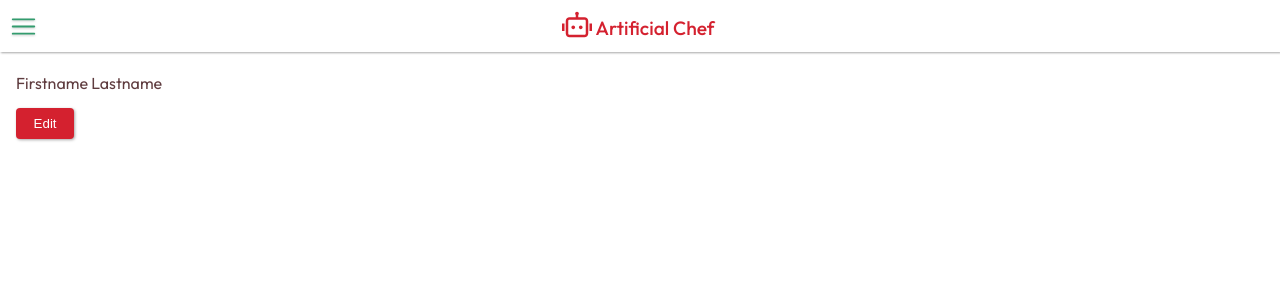
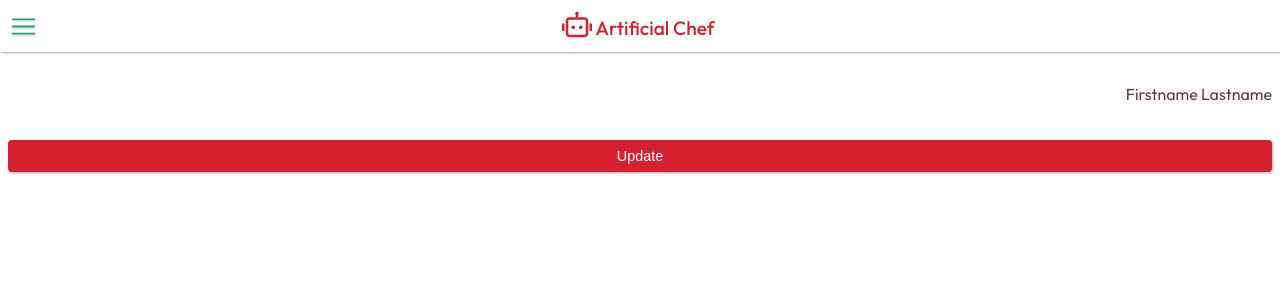
Before and after one commit to fethicansert/Artifical-Chef, a React (Create React App) app in the folder my-app/: page /user/1 in a window 1280 px wide. Shown: the top 300 px of the page. Built offline with nearby package versions, Linux system fonts and the light colour scheme; no server answers.

Commit message:
user update styling done

```diff
--- a/my-app/src/copms/user-page/User.js
+++ b/my-app/src/copms/user-page/User.js
@@ -1,24 +1,24 @@
 import React, { useEffect, useRef, useState } from 'react'
 import { useParams } from 'react-router-dom';
 import useAuth from '../../hooks/useAuth';
-
-
 import '../../css/user.css'
+import UserInfo from './UserInfo';
+const emailRegex = /^[^\s@]+@[^\s@]+\.[^\s@]+$/;
 const User = () => {
 
     //STATES AND HOOKS
     const { user_id } = useParams();
     const { auth, setAuth } = useAuth();
 
-    const [showEdit, setShowEdit] = useState(false)
+    const [showEdit, setShowEdit] = useState(false);
 
-    const [username, setUsername] = useState('');
-    const [firstname, setFirstname] = useState('');
-    const [lastname, setLastname] = useState('');
-    const [email, setEmail] = useState('');
+    const [username, setUsername] = useState(auth.username);
+    const [firstname, setFirstname] = useState(auth.firstname || '');
+    const [lastname, setLastname] = useState(auth.lastname || '');
+    const [email, setEmail] = useState(auth.email);
 
 
-    const formRef = useRef();
+    const usernameInputRef = useRef();
 
 
     useEffect(() => {
@@ -26,31 +26,62 @@ const User = () => {
     }, []);
 
 
+    useEffect(() => {
+        if (showEdit === true) {
+            usernameInputRef.current.focus();
+        } else {
+
+        }
+    }, [showEdit])
+
+
     //UI
     return (
         <main className='user-container'>
             {
                 !showEdit
-                    ? <>
-                        <div className='user-flex'></div>
-                        <h2 className='user-title'>{auth.username}</h2>
-                        <span className='user-info cap'>
-                            {auth.firstname ? auth.firstname : 'Firstname'} {auth.lastname ? auth.lastname : "Lastname"}
-                        </span>
+                    ? <UserInfo username={auth.username} firstname={auth.firstname} lastname={auth.lastname} email={auth.email} />
+                    : <>
 
-                        <span className='user-info'>{auth.email}</span>
+                        <div className='user-input-container'>
+                            <input
+                                ref={usernameInputRef}
+                                value={username}
+                                onChange={(e) => setUsername(e.target.value)}
+                                placeholder='Username'
+                                className='user-input username'
+                                type='text'
+                            />
+                            <div className='user-fullname'>
+                                <input
+                                    value={firstname}
+                                    onChange={(e) => setFirstname(e.target.value)}
+                                    placeholder='Firstname'
+                                    className='user-input firstname'
+                                    type='text'
+                                />
+                                <input
+                                    value={lastname}
+                                    onChange={(e) => setLastname(e.target.value)}
+                                    placeholder='Lastname'
+                                    className='user-input lastname'
+                                    type='text'
+                                />
+                            </div>
+                        </div>
 
+                        <input
+                            value={email}
+                            onChange={(e) => setEmail(e.target.value)}
+                            placeholder='Email'
+                            className='user-input email'
+                            type='text'
+                        />
                     </>
-                    : <form ref={formRef} onSubmit={(e) => updateUser}>
-                        <input value={username} onChange={(e) => setUsername(e.target.value)} placeholder='Enter new username' className='user-input' type='text' />
-                        <input value={firstname} onChange={(e) => setFirstname(e.target.value)} placeholder='Enter new firstname' className='user-input' type='text' />
-                        <input value={lastname} onChange={(e) => setLastname(e.target.value)} placeholder='Enter new lastname' className='user-input' type='text' />
-                        <input value={email} onChange={(e) => setEmail(e.target.value)} placeholder='Enter new email' className='user-input' type='text' />
-                    </form>
             }
-            <div className='user-btn-group'>
-                <button onClick={toogleEdit} className='user-edit-btn'>{!showEdit ? 'Edit' : 'Cancel'}</button>
-                {showEdit && <button onClick={updateUser} type='submit' className='user-save-btn'>Save</button>}
+            <div className='user-button-container'>
+                <button onClick={toogleEdit} className='user-update-btn'>{!showEdit ? 'Update' : 'Cancel'}</button>
+                {showEdit && <button onClick={updateUser} type='submit' className='user-confirm-btn'>Confirm</button>}
             </div>
         </main>
     );
@@ -65,10 +96,10 @@ const User = () => {
         };
 
         const bodyContent = {
-            username,
-            firstname: firstname || 'firstname',
-            lastname: lastname || 'lastname',
-            email,
+            username: username,
+            firstname: firstname,
+            lastname: lastname,
+            email: email
         };
 
         try {
@@ -79,11 +110,14 @@ const User = () => {
                 credentials: 'include',
             });
 
+            const data = await response.json();
+            console.log(data);
+
             if (response.status === 200) {
+                setAuth({ ...auth, ...data.updatedUser });
                 toogleEdit();
-                setAuth(prev => ({ ...auth, ...bodyContent }))
-            }
-            // console.log(await response.json());
+            };
+
         } catch (e) {
             console.log(e);
         }
@@ -92,25 +126,11 @@ const User = () => {
 
     function validateInput() {
         return 1;
+        // return isValid
     }
 
     function toogleEdit() {
         setShowEdit(!showEdit);
-        if (showEdit === false) {
-            setUsername(auth.username)
-            setFirstname(auth.firstname)
-            setLastname(auth.lastname);
-            setEmail(auth.email);
-        }
-
-
-    }
-
-    function clearInputs() {
-        // setUsername('')
-        // setFirstname('')
-        // setLastname('');
-        // setEmail('');
     }
 
 
--- /dev/null
+++ b/my-app/src/copms/user-page/UserInfo.js
@@ -0,0 +1,18 @@
+import React from 'react'
+
+const UserInfo = ({ username, firstname, lastname, email }) => {
+    return (
+        <>
+            <div className='user-info-container'>
+                <h2 className='user-title'>{username}</h2>
+                <span className='user-info capitaliza'>
+                    {firstname ? firstname : 'Firstname'}  {lastname ? lastname : "Lastname"}
+                </span>
+            </div>
+
+            <span className='user-info'>{email}</span>
+        </>
+    )
+}
+
+export default UserInfo
--- a/my-app/src/css/user.css
+++ b/my-app/src/css/user.css
@@ -1,5 +1,5 @@
 .user-container {
-    padding: 1rem;
+    padding: 1rem .5rem;
     display: flex;
     flex-direction: column;
 }
@@ -16,50 +16,80 @@
     margin: .2rem 0;
 }
 
-.user-info.cap {
+.user-info.capitalize {
     text-transform: capitalize;
 }
 
-.user-edit-btn,
-.user-save-btn {
+.user-update-btn,
+.user-confirm-btn {
+    width: 100%;
+    font-size: .9rem;
     border-radius: 4px;
     border: none;
-    margin-top: .3rem;
-    padding: .5rem 1.1rem;
+    /* margin-top: .3rem; */
+    padding: .5rem 0rem;
     color: white;
     box-shadow: 1px 1px 3px rgba(0, 0, 0, 0.35);
 }
 
-.user-edit-btn {
+.user-update-btn {
     background: #D4212F;
 }
 
-.user-save-btn {
+.user-confirm-btn {
     background: #339C6E;
+    margin-left: .4rem;
 }
 
-.user-btn-group {
-    display: flex;
-    gap: 10px;
-}
+
 
 .user-input {
-    border-radius: 4px;
-    padding: .5rem 0;
+    font-family: inherit;
+    width: fit-content;
+    padding: 0rem 0;
     margin: .1rem 0;
-    width: 200px;
     cursor: pointer;
     text-indent: 5px;
-    margin-bottom: .3rem;
     border: none;
-    box-shadow: 1px 1px 3px rgba(0, 0, 0, 0.35);
+    border-bottom: 1px solid rgba(0, 0, 0, 0.35);
+    /* box-shadow: 1px 1px 3px rgba(0, 0, 0, 0.35); */
 }
 
 .user-input:focus {
-    outline: 1px #D4212F solid;
+    border-bottom: 1px solid #d4213079;
+    outline: none
 }
 
-.user-flex {
+.user-input.username {
+    width: 40vw;
+    text-transform: capitalize;
+    color: #D4212F;
+    font-size: 1.6rem;
+    font-weight: 700;
+}
+
+.user-input.email,
+.user-input.firstname,
+.user-input.lastname {
+    font-size: .9rem;
+}
+
+.user-input.firstname,
+.user-input.lastname {
+    text-transform: capitalize;
+    width: 23vw;
+}
+
+.user-fullname {
+    margin-top: auto;
+    display: flex;
+    gap: 6px;
+}
+
+.user-info-container,
+.user-input-container,
+.user-button-container {
+    margin: .8rem 0;
     display: flex;
     align-items: center;
     justify-content: space-between;
```
